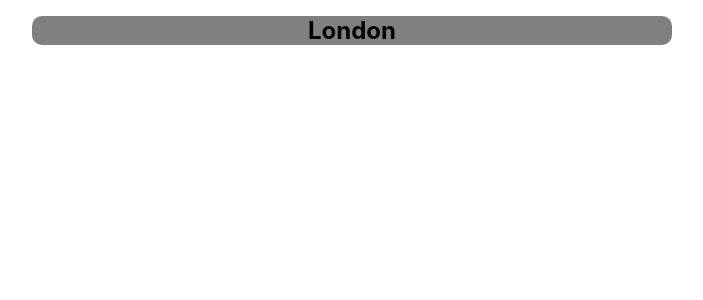
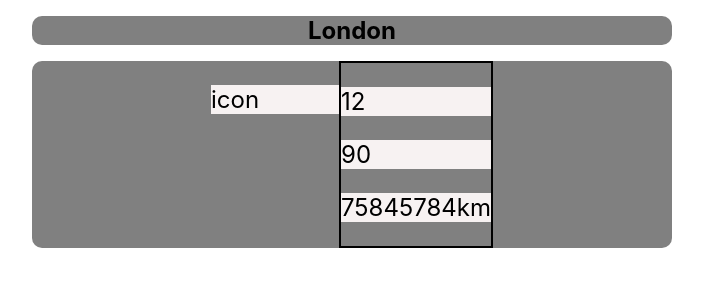
Before and after one commit to anastasia-starostina/Weather_App_TypeScript, a React (Create React App) app: page / in a window 1280 px wide. Shown: the top 300 px of the page, without its empty margins (288-991 px from the left). Built offline with nearby package versions, Linux system fonts and the light colour scheme.

Commit message:
weather display component made and styled

```diff
--- a/src/App.tsx
+++ b/src/App.tsx
@@ -7,7 +7,7 @@
   return (
     <div className="App">
       <Header city={"London"}/>
-      <WeatherDisplay/>
+      <WeatherDisplay icon="icon" temp="12"  feelsLike="90" windspeed="75845784km"/>
     </div>
   );
 }
--- a/src/Components/WeatherDisplay/Displays/DataDisplay.tsx
+++ b/src/Components/WeatherDisplay/Displays/DataDisplay.tsx
@@ -1,14 +1,18 @@
+
 import "./dataDisplay.css"
 
 type DisplayProps = {
 display: any
+id: string
 }
 
 
-function DataDisplay(props: DisplayProps){
-    <div>
+function DataDisplay(props: DisplayProps) {
+   return (
+   <div className="dataDisplay" id={props.id}>
         <p>{props.display}</p>
     </div>
+   )
 }
 
 export default DataDisplay
--- a/src/Components/WeatherDisplay/Displays/dataDisplay.css
+++ b/src/Components/WeatherDisplay/Displays/dataDisplay.css
@@ -0,0 +1,3 @@
+.dataDisplay {
+    background-color: rgb(247, 242, 242);
+}
--- a/src/Components/WeatherDisplay/WeatherDisplay.css
+++ b/src/Components/WeatherDisplay/WeatherDisplay.css
@@ -4,5 +4,17 @@
             font-size: 24px;
             display: flex;
             justify-content: center;
+            flex-direction: row;
             width: 50%;
 }
+
+.picture {
+    width: 20%;
+    justify-content: center;
+    align-items: center;
+}
+
+.data {
+    flex-wrap: wrap;
+    border: solid 2px black;
+}
--- a/src/Components/WeatherDisplay/WeatherDisplay.tsx
+++ b/src/Components/WeatherDisplay/WeatherDisplay.tsx
@@ -1,11 +1,28 @@
 import DataDisplay from "./Displays/DataDisplay"
 import "./WeatherDisplay.css"
 
-function WeatherDisplay(){
+type displayProps = {
+    id?: string
+    icon: any
+    temp: any
+    feelsLike: any
+    windspeed: any
+}
+
+function WeatherDisplay(props: displayProps){
 return (
 <div className="displayContainer">
-    <DataDisplay display="Hello"/>
-</div>)
+    <section className="picture">
+        <DataDisplay id="iconDisplay" display={props.icon}/>
+ </section>
+   <section className="data">
+    <DataDisplay id="tempDisplay" display={props.temp}/>
+    <DataDisplay id="feelsLikeDisplay" display={props.feelsLike}/>
+    <DataDisplay id="windspeedDisplay" display={props.windspeed}/>
+    </section>
+
+</div>
+)
 }
 
 export default WeatherDisplay
```
